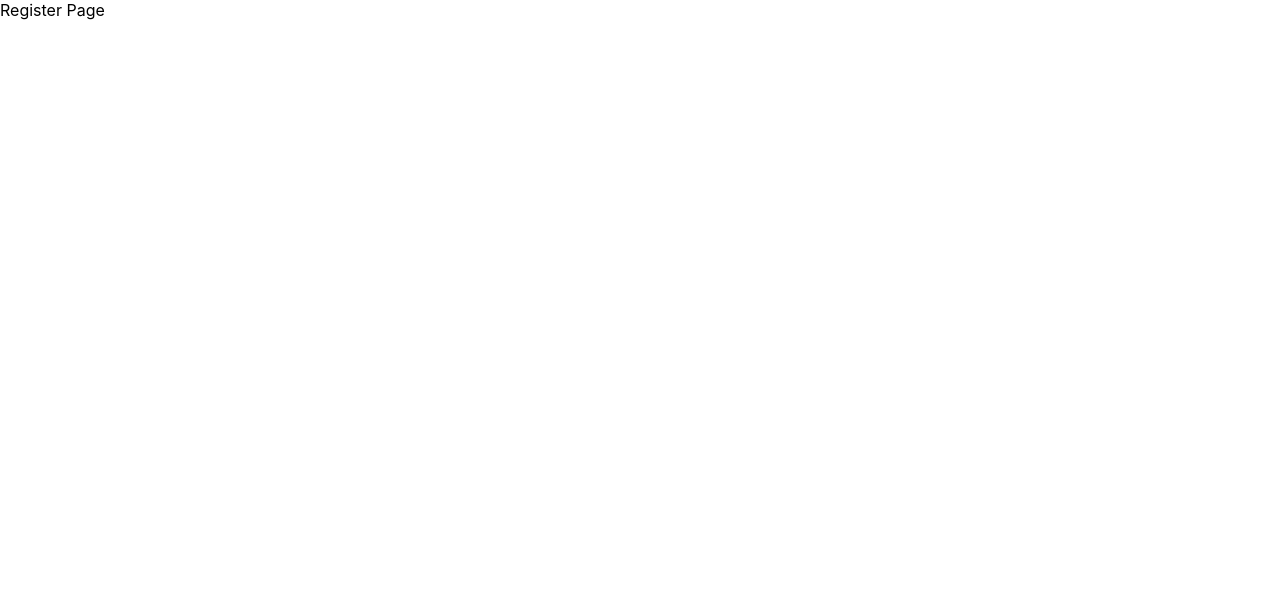
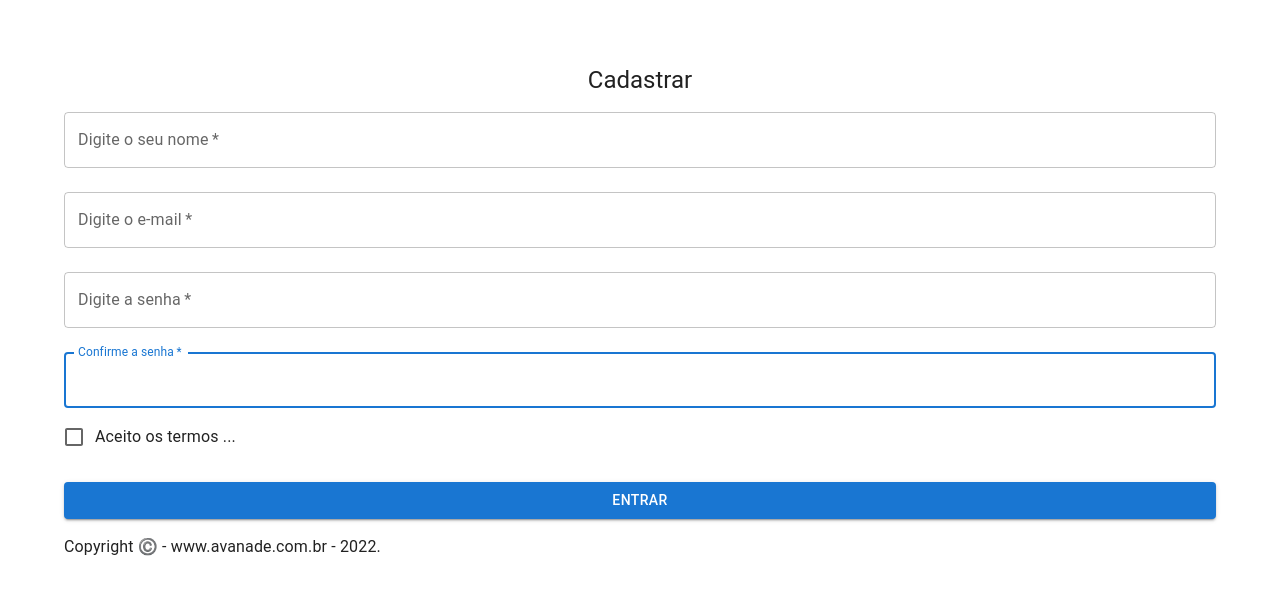
Before and after one commit to jlfagundes/project-next-fiap, a Next.js app: page /register in a window 1280 px wide. Shown: the top 594 px of the page. Built offline with nearby package versions, Linux system fonts and the light colour scheme.

Commit message:
snackbar - alert - page register

```diff
--- /dev/null
+++ b/components/utils/Alerts.tsx
@@ -0,0 +1,9 @@
+import React from 'react';
+import MuiAlert, {AlertProps} from '@mui/material/Alert';
+
+
+const Alerts = React.forwardRef<HTMLDivElement, AlertProps>(function Alert(props, ref) {
+  return <MuiAlert elevation={6} ref={ref} variant="filled" {...props} />;
+});
+
+export default Alerts;
--- /dev/null
+++ b/components/utils/Copyright.tsx
@@ -0,0 +1,22 @@
+import React from 'react';
+import { Typography } from '@mui/material';
+import Link from 'next/link';
+
+
+type CopyProps = {
+    site: string,
+    sx?: object,
+};
+
+export default function Copyright(props: CopyProps) {
+  return (
+    <Typography>
+			{'Copyright ©️ - '}
+			<Link color='inherit' href={props.site}>
+					{props.site}
+			</Link> {' - '}
+			{ new Date().getFullYear() }
+			{ '.' }
+    </Typography>
+	)
+}
--- /dev/null
+++ b/components/utils/Snackbar.tsx
@@ -0,0 +1,28 @@
+import React, { useState } from 'react';
+
+import {AlertColor, Snackbar as Container} from '@mui/material';
+import Alert from './Alerts';
+
+type SnackbarProps = {
+  open: boolean,
+  message: string,
+  hide: number,
+  severity?: AlertColor,
+}
+
+export default function Snackbar(props: SnackbarProps) {
+
+  const [open, setOpen] = useState<boolean>(props.open);
+
+  const handleClose = () => {
+    setOpen(false);
+  }
+
+  return (
+    <Container open={open} autoHideDuration={props.hide * 1000} onClose={handleClose}>
+      <Alert onClose={handleClose} severity={props.severity ? props.severity : 'success'} sx={{ width: '100%' }}>
+        {props.message}
+      </Alert>
+    </Container>
+  );
+}
--- a/pages/register.tsx
+++ b/pages/register.tsx
@@ -1,7 +1,105 @@
-import React from 'react';
+// Dúvidas
+/*
+1 - quando aperta o botão enviar a segunda vez não aparece o snackbar
+2 - configurar o show/hide do password
+*/
+
+import React, { FormEvent, useEffect, useState } from 'react';
+import {
+  ThemeProvider,
+	createTheme,
+  Container,
+  CssBaseline,
+  Box,
+  Typography,
+  TextField,
+  FormControlLabel,
+  Button,
+  Checkbox,
+} from "@mui/material";
+import Copyright from '../components/utils/Copyright';
+import Snackbar from '../components/utils/Snackbar';
 
 export default function RegisterPage() {
+
+  const [name, setName] = useState<string | undefined | null | FormDataEntryValue>('');
+  const [email, setEmail] = useState<string | FormDataEntryValue | undefined>('');
+  const [password, setPassword] = useState<string | undefined | null | FormDataEntryValue>('');
+  const [confirmPassword, setConfirmPassword] = useState<string | undefined | null | FormDataEntryValue>('');
+  const [isValidPassword, setIsValidPassword] = useState<boolean>(true);
+  const [open, setOpen] = useState<boolean>(false)
+
+  const theme = createTheme();
+
+  const handleSubmit = (event: FormEvent<HTMLFormElement>) => {
+    event.preventDefault();
+    const data = new FormData(event.currentTarget);
+    setName(data.get('name'));
+    setEmail(data.get('email'));
+    setPassword(data.get('password'));
+    setConfirmPassword(data.get('confirmPassword'));
+    validPassword(data.get('password'), data.get('confirmPassword'));
+  }
+
+  const validPassword = function(value1: FormDataEntryValue | null, value2: FormDataEntryValue | null) {
+    const isValidPassword = value1 == value2;
+    if (isValidPassword) {
+      setIsValidPassword(true)
+    } else {
+      setIsValidPassword(false)
+    }
+  }
+
+  useEffect(() => {
+    if (!isValidPassword) {
+      setOpen(true);
+    } else {
+      setOpen(false);
+    }
+  }, [password, confirmPassword])
+
+
+
   return (
-    <div>Register Page</div>
+    <ThemeProvider theme={theme}>
+      <Container>
+        <CssBaseline />
+        <Box sx={{ mt: 8, display: 'flex', flexDirection: 'column', alignItems: 'center' }}>
+          <Typography component='h1' variant='h5'>
+            Cadastrar
+          </Typography>
+        </Box>
+        <Box component='form' onSubmit={handleSubmit}>
+
+          <TextField margin='normal' required fullWidth id='name' label='Digite o seu nome' name='name' autoFocus />
+
+          <TextField margin='normal' required fullWidth id='email' label='Digite o e-mail' name='email' autoComplete='email' autoFocus />
+
+					<TextField margin='normal' required fullWidth id='password' type='password' label='Digite a senha' name='password' autoComplete='current-password' autoFocus />
+
+          <TextField margin='normal' required fullWidth id='confirmPassword' type='password' label='Confirme a senha' name='confirmPassword' autoComplete='confirmPassword' autoFocus />
+
+          <FormControlLabel control={<Checkbox value='remember' color='primary' />} label='Aceito os termos ...' />
+
+          <Button
+						type='submit'
+						fullWidth
+						variant='contained'
+						sx={{mt: 3, mb: 2}}
+						>
+						Entrar
+					</Button>
+        </Box>
+        <Box>
+					<Copyright site='www.avanade.com.br' sx={{ mt: 8, mb: 4}}></Copyright>
+        </Box>
+        { open && <Snackbar
+          severity='error'
+          open={open}
+          hide={6}
+          message='As senhas não correspondem...'
+        />}
+      </Container>
+    </ThemeProvider>
   )
 };
```
Also changed, not shown: pages/login.tsx (+14 -24 lines).
